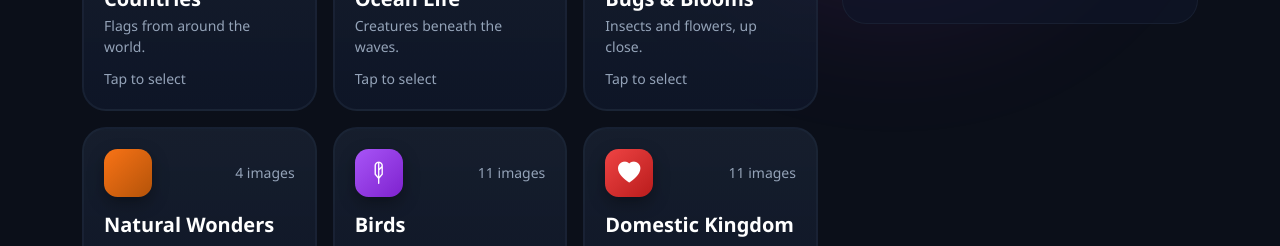
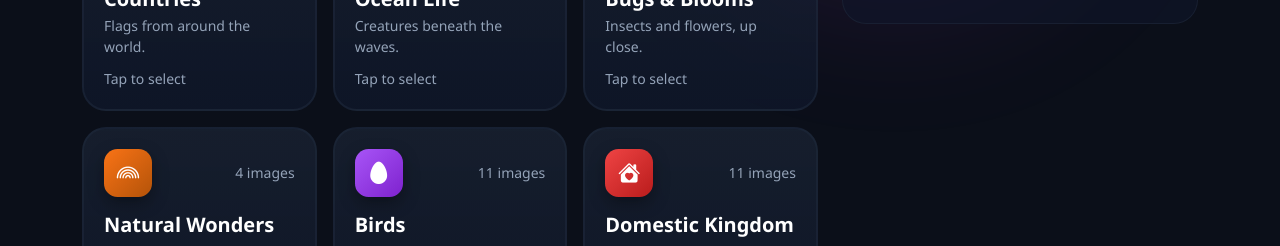
Before and after one commit to AbhishekKhursange/solveMe, a React (Vite) app: page / in a window 1280 px wide. Shown: the part 777-1023 px from the top of the page. Built offline with nearby package versions, Linux system fonts and the light colour scheme.

Commit message:
Fix broken Natural Wonders icon (bi-mountain doesn't exist)

```diff
--- a/src/data/categories.js
+++ b/src/data/categories.js
@@ -133,7 +133,7 @@ export const CATEGORIES = {
     key: 'naturalWonders',
     title: 'Natural Wonders',
     description: 'Scenery shaped by nature, not people.',
-    icon: 'bi-mountain',
+    icon: 'bi-rainbow',
     accent: '#f97316', // orange
     accentTo: '#b45309',
     items: [
@@ -147,7 +147,7 @@ export const CATEGORIES = {
     key: 'birds',
     title: 'Birds',
     description: 'Feathered flyers from around the world.',
-    icon: 'bi-feather2',
+    icon: 'bi-egg-fill',
     accent: '#a855f7', // violet
     accentTo: '#7e22ce',
     items: [
@@ -168,7 +168,7 @@ export const CATEGORIES = {
     key: 'domesticKingdom',
     title: 'Domestic Kingdom',
     description: 'Beloved pets from around the home.',
-    icon: 'bi-heart-fill',
+    icon: 'bi-house-heart-fill',
     accent: '#ef4444', // red
     accentTo: '#b91c1c',
     items: [
```
